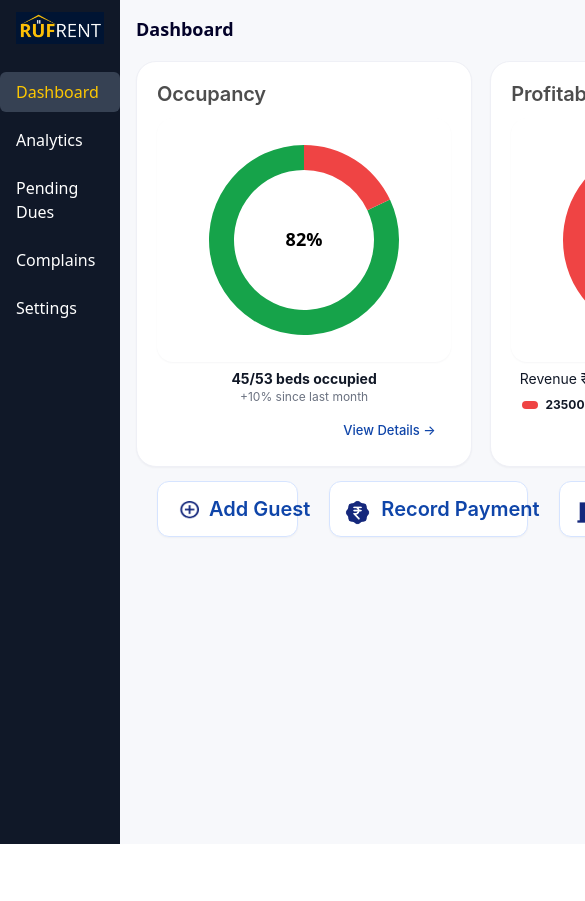
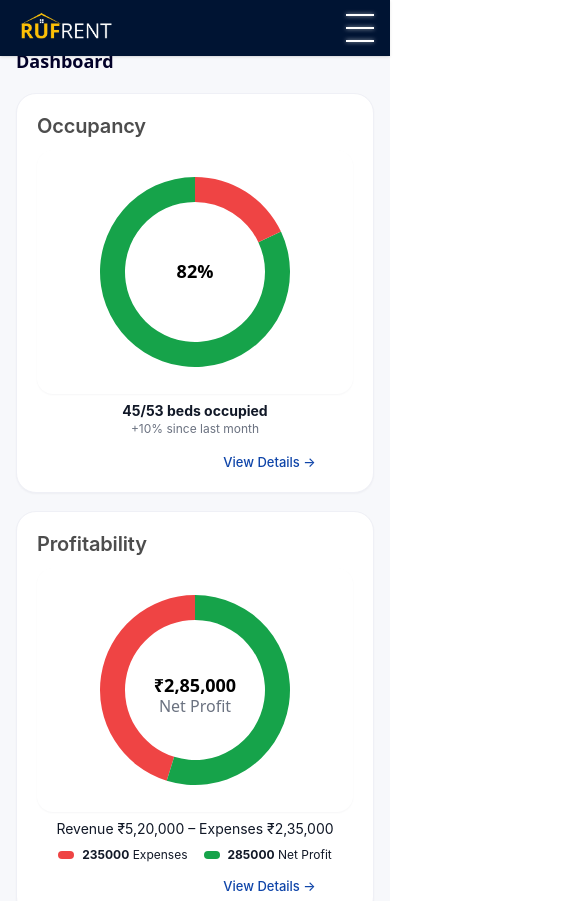
Before and after one commit to Deekubusi/QTIMINDS, a React (Vite) app in the folder Frontend/: page / in a window 390 px wide. Shown: the top 901 px of the page, 585 px wide, since content can reach past the window. Before the commit the page ends 844 px from the top, so only its background shows below. Built offline with nearby package versions, Linux system fonts and the light colour scheme.

Commit message:
update profitibility and nav

```diff
--- a/Frontend/package.json
+++ b/Frontend/package.json
@@ -11,6 +11,7 @@
   },
   "dependencies": {
     "@tailwindcss/vite": "^4.1.12",
+    "lucide-react": "^0.542.0",
     "react": "^19.1.1",
     "react-dom": "^19.1.1",
     "react-router-dom": "^7.8.2",
--- a/Frontend/src/App.css
+++ b/Frontend/src/App.css
@@ -1,2 +1,3 @@
-.app-shell { display: flex; min-height: 100vh; background: #f7f8fb};
-.app-main { flex: 1; min-width: 0; overflow: auto; }
+.app-shell { display: flex; min-height: 100vh; background: #f7f8fb;
+  } .app-main { flex: 1; min-width: 0;  overflow: auto;
+   }
--- a/Frontend/src/App.jsx
+++ b/Frontend/src/App.jsx
@@ -1,27 +1,28 @@
-import React from "react";
-import { BrowserRouter, Routes, Route } from "react-router-dom";
-import Navbar from "./Components/Navbar";
-import Dashboard from "./Components/Dashboard";
-import PendingDues from "./Components/Pending";
-import "./App.css";
-// import Practice from "./Components/Practice";
+//Deekshita app.jsx
+//! import React from "react";
+// import { BrowserRouter, Routes, Route } from "react-router-dom";
+// import Navbar from "./Components/Navbar";
+// import Dashboard from "./Components/Dashboard";
+// import PendingDues from "./Components/Pending";
+// import "./App.css";
+// // import Practice from "./Components/Practice";
 
-export default function App() {
-  return (
-    <BrowserRouter>
-      <div className="app-shell">
-        <Navbar />
-        <div className="app-main">
-          <Routes>
-            <Route path="/" element={<Dashboard />} />
-            <Route path="/pending-dues" element={<PendingDues />} />
-          </Routes>
-        </div>
-      </div>
-    </BrowserRouter>
+// export default function App() {
+//   return (
+//     <BrowserRouter>
+//       <div className="app-shell">
+//         <Navbar />
+//         <div className="app-main">
+//           <Routes>
+//             <Route path="/" element={<Dashboard />} />
+//             <Route path="/pending-dues" element={<PendingDues />} />
+//           </Routes>
+//         </div>
+//       </div>
+//     </BrowserRouter>
 
-  );
-}
+//   );
+//! }
 // import React from "react";
 // import Practice from "./Components/Practice";
 
@@ -30,3 +31,28 @@ export default function App() {
 //     <Practice />
 //   );
 // }
+
+import React from "react";
+import { BrowserRouter, Routes, Route } from "react-router-dom";
+import Navbar from "./Components/Navbar";
+import Dashboard from "./Components/Dashboard";
+import PendingDues from "./Components/Pending";
+import Profitibility from "./Components/Profitibility";
+import "./App.css";
+
+export default function App() {
+  return (
+    <BrowserRouter>
+      <div className="app-shell">
+        <Navbar />
+        <div className="app-main pt-8 sm:pt-0">
+          <Routes>
+            <Route path="/" element={<Dashboard />} />
+            <Route path="/pending-dues" element={<PendingDues />} />
+           < Route path="/Profitibility" element={<Profitibility/>} />
+          </Routes>
+        </div>
+      </div>
+    </BrowserRouter>
+  );
+}
--- a/Frontend/src/Components/Navbar.css
+++ b/Frontend/src/Components/Navbar.css
@@ -7,7 +7,7 @@
   top: 0;
   height: 100vh;              /* full viewport height */
   width: 84px;                /* collapsed width default */
-  background: #061970;
+  background: #1f2030;
   display: flex;
   flex-direction: column;
   align-items: stretch;
--- a/Frontend/src/Components/Navbar.jsx
+++ b/Frontend/src/Components/Navbar.jsx
@@ -1,104 +1,209 @@
-import React, { useState } from "react";
+// import React, { useState } from "react";
+// import { NavLink } from "react-router-dom";
+// import logo from "../assests/logo.png"
+
+// export default function Navbar() {
+//   const [isOpen, setIsOpen] = useState(true);
+
+//   return (
+//     <div
+//  className={`bg-gray-900 text-white transition-all duration-300
+//       ${isOpen ? "w-48" : "w-16"} flex flex-col`}
+//     >
+
+//   {/* Logo */}
+//   {/* <div
+//     className="navbar-logo h-8 w-8 bg-contain bg-center bg-no-repeat"
+//     style={{ backgroundImage: `url(${logo})` }}
+//     aria-label="App logo"
+//   /> */}
+//     {/* {isOpen && <span className="text-white font-semibold ml-2"></span>} */}
+
+
+// {/* Toggle button */}
+// <button
+//   onClick={() => setIsOpen(!isOpen)}
+//   className="p-3 text-center hover:bg-gray-800 rounded-lg"
+// >
+//   <div
+//     className={`bg-contain bg-no-repeat bg-center transition-all duration-300
+//       ${isOpen ? "h-8 w-24" : "h-8 w-8"}`}
+//     style={{ backgroundImage: `url(${logo})` }}
+//     aria-label="App logo"
+//   />
+// </button>
+
+
+
+//       {/* Nav links */}
+//       <nav className="flex-1 mt-4">
+//         <ul className="flex flex-col space-y-2">
+//           <li>
+//             <NavLink
+//               to="/"
+//               end
+//               className={({ isActive }) =>
+//                 `block px-4 py-2 rounded-md transition ${
+//                   isActive ? "bg-gray-700 text-yellow-400" : "hover:bg-gray-800"
+//                 }`
+//               }
+//             >
+//               {isOpen ? "Dashboard" : "D"}
+//             </NavLink>
+//           </li>
+//           <li>
+//             <NavLink
+//               to="/analytics"
+//               className={({ isActive }) =>
+//                 `block px-4 py-2 rounded-md transition ${
+//                   isActive ? "bg-gray-700 text-yellow-400" : "hover:bg-gray-800"
+//                 }`
+//               }
+//             >
+//               {isOpen ? "Analytics" : "A"}
+//             </NavLink>
+//           </li>
+//           <li>
+//             <NavLink
+//               to="/pending-dues"
+//               className={({ isActive }) =>
+//                 `block px-4 py-2 rounded-md transition ${
+//                   isActive ? "bg-gray-700 text-yellow-400" : "hover:bg-gray-800"
+//                 }`
+//               }
+//             >
+//               {isOpen ? "Pending Dues" : "P"}
+//             </NavLink>
+//           </li>
+//           <li>
+//             <NavLink
+//               to="/complains"
+//               className={({ isActive }) =>
+//                 `block px-4 py-2 rounded-md transition ${
+//                   isActive ? "bg-gray-700 text-yellow-400" : "hover:bg-gray-800"
+//                 }`
+//               }
+//             >
+//               {isOpen ? "Complains" : "C"}
+//             </NavLink>
+//           </li>
+//           <li>
+//             <NavLink
+//               to="/settings"
+//               className={({ isActive }) =>
+//                 `block px-4 py-2 rounded-md transition ${
+//                   isActive ? "bg-gray-700 text-yellow-400" : "hover:bg-gray-800"
+//                 }`
+//               }
+//             >
+//               {isOpen ? "Settings" : "S"}
+//             </NavLink>
+//           </li>
+//         </ul>
+//       </nav>
+//     </div>
+//   );
+// }
+
+//Kriti update navbar
+
+import React, { useState, useEffect } from "react";
 import { NavLink } from "react-router-dom";
-import logo from "../assests/logo.png"
+import logo from "../assests/logo.png";
+import { Home, BarChart2, Clock, TrendingUp, Settings } from "lucide-react";
 
 export default function Navbar() {
   const [isOpen, setIsOpen] = useState(true);
+  const [isMobile, setIsMobile] = useState(false);
 
+  useEffect(() => {
+    const handleResize = () => setIsMobile(window.innerWidth < 640);
+    handleResize();
+    window.addEventListener("resize", handleResize);
+    return () => window.removeEventListener("resize", handleResize);
+  }, []);
+
+  const navItems = [
+    { to: "/", label: "Dashboard", icon: <Home className="w-5 h-5" /> },
+    { to: "/analytics", label: "Analytics", icon: <BarChart2 className="w-5 h-5" /> },
+    { to: "/pending-dues", label: "Pending Dues", icon: <Clock className="w-5 h-5" /> },
+    { to: "/profitibility", label: "Profitibility", icon: <TrendingUp className="w-5 h-5" /> },
+    { to: "/settings", label: "Settings", icon: <Settings className="w-5 h-5" /> },
+  ];
+
+ if (isMobile) {
+  // Mobile view: logo fixed top-left,  background, no sidebar
+  return (
+<div className="fixed top-0 left-0 right-0 h-14 flex items-center justify-between px-4 bg-[#001433] shadow-sm z-50">
+  <div
+    className="h-9 w-28 bg-contain bg-no-repeat bg-left"
+    style={{ backgroundImage: `url(${logo})` }}
+    aria-label="Rufrent Logo"
+  />
+  <button
+    className="w-7 h-7 flex flex-col justify-between"
+    onClick={() => setIsOpen(!isOpen)}
+    aria-label="Toggle menu"
+  >
+    <span className="block w-full h-[2px] bg-white shadow-[0_0_4px_rgba(255,255,255,0.7)]"></span>
+    <span className="block w-full h-[2px] bg-white shadow-[0_0_4px_rgba(255,255,255,0.7)]"></span>
+    <span className="block w-full h-[2px] bg-white shadow-[0_0_4px_rgba(255,255,255,0.7)]"></span>
+  </button>
+</div>
+
+
+  );
+}
+
+
+  // Desktop sidebar
   return (
     <div
- className={`bg-gray-900 text-white transition-all duration-300
-      ${isOpen ? "w-48" : "w-16"} flex flex-col`}
+      className={`bg-gray-900 text-white transition-all duration-300 ${
+        isOpen ? "w-48" : "w-16"
+      } flex flex-col`}
+      style={{ minHeight: "100vh" }}
     >
-
-  {/* Logo */}
-  {/* <div
-    className="navbar-logo h-8 w-8 bg-contain bg-center bg-no-repeat"
-    style={{ backgroundImage: `url(${logo})` }}
-    aria-label="App logo"
-  /> */}
-    {/* {isOpen && <span className="text-white font-semibold ml-2"></span>} */}
-
-
       {/* Toggle button */}
       <button
         onClick={() => setIsOpen(!isOpen)}
         className="p-3 text-center hover:bg-gray-800 rounded-lg"
+        aria-label="Toggle sidebar"
       >
+        {isOpen ? (
           <div
-    className={`bg-contain bg-no-repeat bg-center transition-all duration-300
-      ${isOpen ? "h-8 w-24" : "h-8 w-8"}`}
+            className="h-8 w-24 bg-contain bg-no-repeat bg-center transition-all duration-300"
             style={{ backgroundImage: `url(${logo})` }}
             aria-label="App logo"
           />
+        ) : (
+          <div className="flex flex-col justify-center space-y-1 cursor-pointer mt-3">
+            <span className="block w-6 h-0.5 bg-white"></span>
+            <span className="block w-6 h-0.5 bg-white"></span>
+            <span className="block w-6 h-0.5 bg-white"></span>
+          </div>
+        )}
       </button>
 
-
-
       {/* Nav links */}
-      <nav className="flex-1 mt-4">
+      <nav className="flex-1 mt-2 overflow-auto">
         <ul className="flex flex-col space-y-2">
-          <li>
+          {navItems.map((item, idx) => (
+            <li key={idx}>
               <NavLink
-              to="/"
-              end
+                to={item.to}
+                end={item.to === "/"}
                 className={({ isActive }) =>
-                `block px-4 py-2 rounded-md transition ${
+                  `flex items-center gap-3 px-4 py-2 rounded-md transition ${
                     isActive ? "bg-gray-700 text-yellow-400" : "hover:bg-gray-800"
                   }`
                 }
               >
-              {isOpen ? "Dashboard" : "D"}
+                <span className="text-white">{item.icon}</span>
+                {isOpen && <span>{item.label}</span>}
               </NavLink>
             </li>
-          <li>
-            <NavLink
-              to="/analytics"
-              className={({ isActive }) =>
-                `block px-4 py-2 rounded-md transition ${
-                  isActive ? "bg-gray-700 text-yellow-400" : "hover:bg-gray-800"
-                }`
-              }
-            >
-              {isOpen ? "Analytics" : "A"}
-            </NavLink>
-          </li>
-          <li>
-            <NavLink
-              to="/pending-dues"
-              className={({ isActive }) =>
-                `block px-4 py-2 rounded-md transition ${
-                  isActive ? "bg-gray-700 text-yellow-400" : "hover:bg-gray-800"
-                }`
-              }
-            >
-              {isOpen ? "Pending Dues" : "P"}
-            </NavLink>
-          </li>
-          <li>
-            <NavLink
-              to="/complains"
-              className={({ isActive }) =>
-                `block px-4 py-2 rounded-md transition ${
-                  isActive ? "bg-gray-700 text-yellow-400" : "hover:bg-gray-800"
-                }`
-              }
-            >
-              {isOpen ? "Complains" : "C"}
-            </NavLink>
-          </li>
-          <li>
-            <NavLink
-              to="/settings"
-              className={({ isActive }) =>
-                `block px-4 py-2 rounded-md transition ${
-                  isActive ? "bg-gray-700 text-yellow-400" : "hover:bg-gray-800"
-                }`
-              }
-            >
-              {isOpen ? "Settings" : "S"}
-            </NavLink>
-          </li>
+          ))}
         </ul>
       </nav>
     </div>
```
Also changed, not shown: Frontend/src/Components/Profitibility.jsx (line endings or trailing spaces), 1 other file (tests, documents, lock files or other folders). Lines whose indentation alone changed are shown as unchanged.
